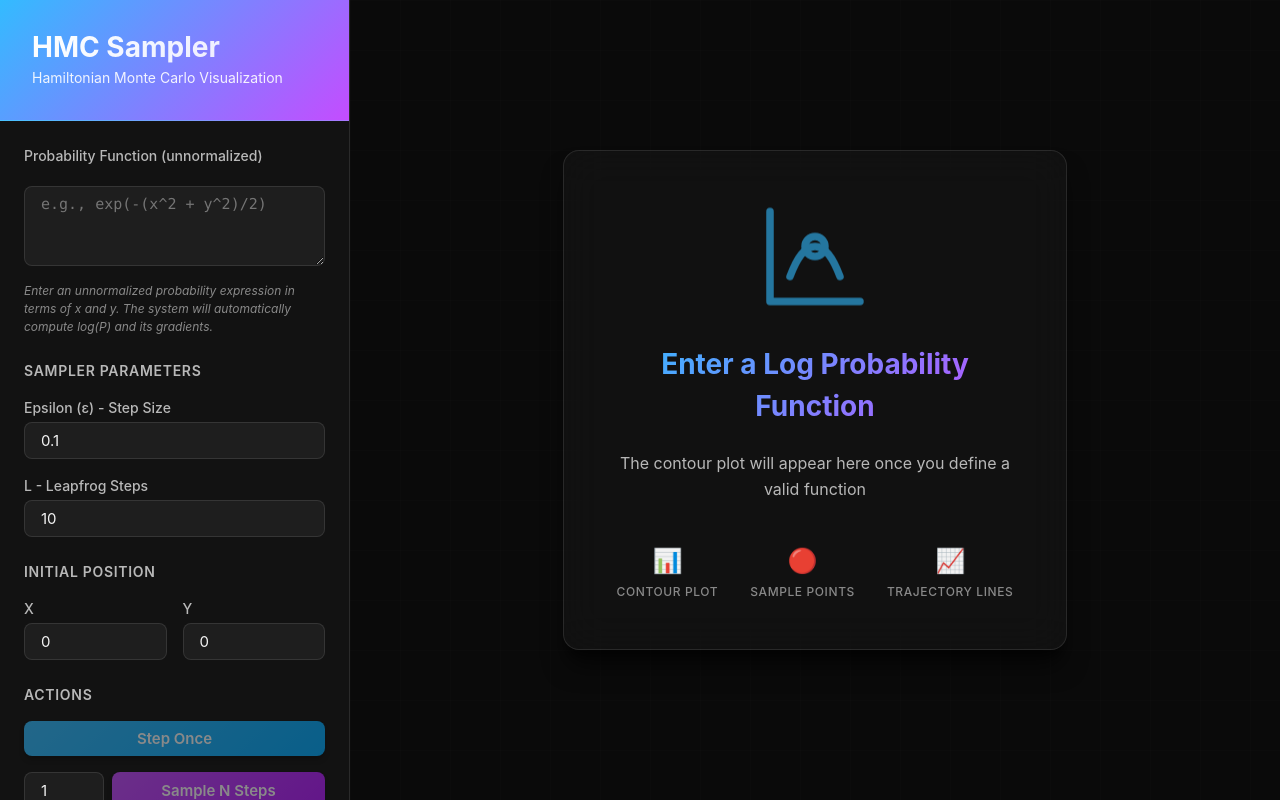
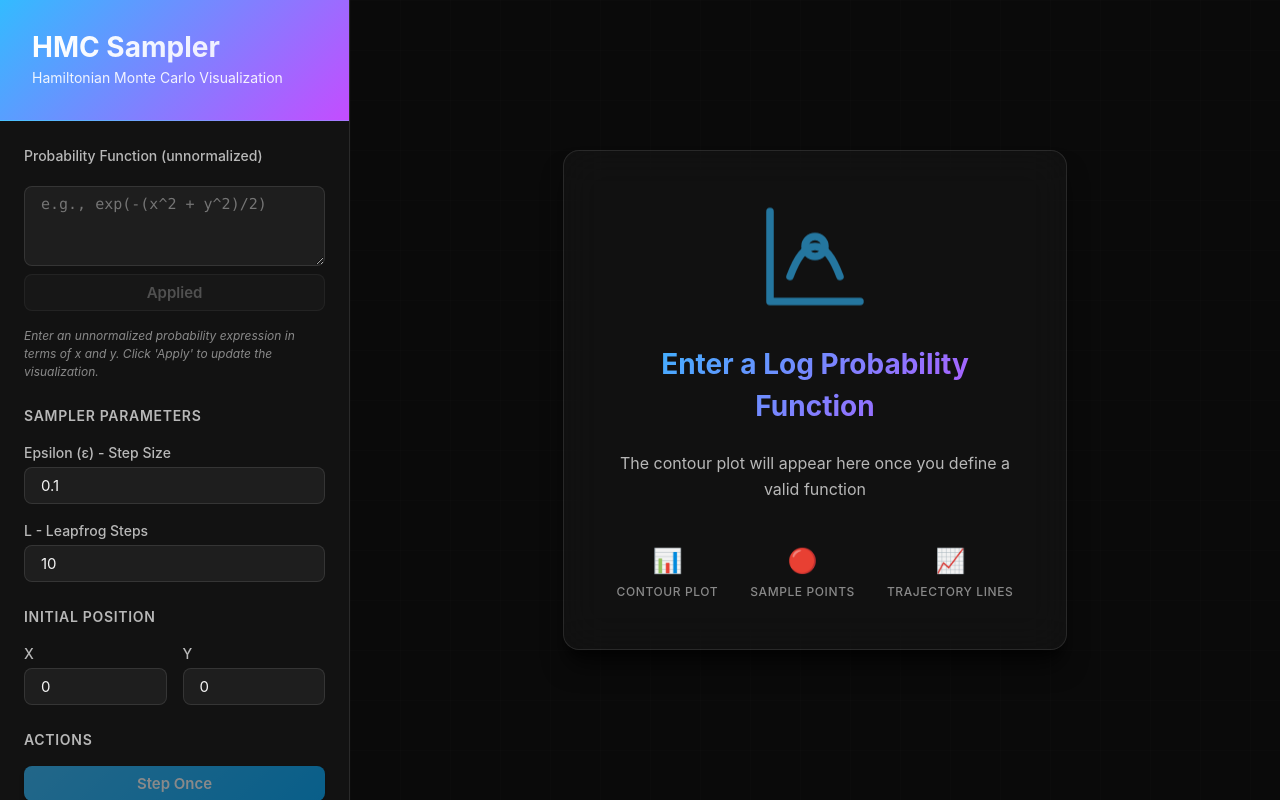
Before and after one commit to aerubanov/HMC_visualization, a React (Vite) app: page / in a window 1280 px wide. Built offline with nearby package versions, Linux system fonts and the light colour scheme.

Commit message:
add apply button for probability function

```diff
--- a/package.json
+++ b/package.json
@@ -24,6 +24,7 @@
   },
   "devDependencies": {
     "@eslint/js": "^9.39.1",
+    "@testing-library/jest-dom": "^6.9.1",
     "@testing-library/react": "^16.3.0",
     "@testing-library/user-event": "^14.6.1",
     "@types/react": "^18.3.12",
--- a/src/components/Controls.css
+++ b/src/components/Controls.css
@@ -101,6 +101,36 @@
   color: var(--color-text-tertiary);
   margin: 0;
   font-style: italic;
+}
+
+/* Textarea with button layout */
+.textarea-with-button {
+  display: flex;
+  flex-direction: column;
+  gap: var(--space-sm);
+}
+
+.btn-apply {
+  align-self: flex-end;
+  width: auto;
+  min-width: 120px;
+  padding: var(--space-xs) var(--space-lg);
+  font-size: 0.875rem;
+  background: linear-gradient(135deg, var(--color-success) 0%, #059669 100%);
+  color: white;
+  box-shadow: var(--shadow-sm);
+}
+
+.btn-apply:hover:not(:disabled) {
+  transform: translateY(-1px);
+  box-shadow: var(--shadow-md);
+}
+
+.btn-apply:disabled {
+  background: var(--color-surface);
+  color: var(--color-text-tertiary);
+  border: 1px solid var(--color-border);
+  box-shadow: none;
 }
 
 .control-group {
--- a/src/components/Controls.jsx
+++ b/src/components/Controls.jsx
@@ -1,6 +1,6 @@
 import './Controls.css';
 import PropTypes from 'prop-types';
-import { useState } from 'react';
+import { useState, useEffect } from 'react';
 
 function Controls({
   logP,
@@ -17,10 +17,23 @@ function Controls({
   reset,
 }) {
   const [nSteps, setNSteps] = useState(params.steps || 10);
+  const [draftLogP, setDraftLogP] = useState(logP);
+
+  // Sync draft with prop when it changes externally (e.g., on reset)
+  useEffect(() => {
+    setDraftLogP(logP);
+  }, [logP]);
 
   const handleLogPChange = (e) => {
-    setLogP(e.target.value);
+    setDraftLogP(e.target.value);
   };
+
+  const handleApplyLogP = () => {
+    setLogP(draftLogP);
+  };
+
+  // Check if there are unsaved changes
+  const hasUnsavedChanges = draftLogP !== logP;
 
   const handleParamChange = (key, value) => {
     setParams({ [key]: parseFloat(value) });
@@ -49,17 +62,27 @@ function Controls({
           <label htmlFor="logp-input" className="control-label">
             Probability Function (unnormalized)
           </label>
+          <div className="textarea-with-button">
             <textarea
               id="logp-input"
               className="control-textarea"
               placeholder="e.g., exp(-(x^2 + y^2)/2)"
-            value={logP}
+              value={draftLogP}
               onChange={handleLogPChange}
               rows={3}
             />
+            <button
+              className="btn btn-apply"
+              onClick={handleApplyLogP}
+              disabled={!hasUnsavedChanges || !draftLogP.trim()}
+              title="Apply the expression"
+            >
+              {hasUnsavedChanges ? '✓ Apply' : 'Applied'}
+            </button>
+          </div>
           <p className="control-hint">
             Enter an unnormalized probability expression in terms of x and y.
-            The system will automatically compute log(P) and its gradients.
+            Click &apos;Apply&apos; to update the visualization.
           </p>
         </section>
 
--- a/vite.config.js
+++ b/vite.config.js
@@ -1,5 +1,5 @@
-import { defineConfig } from 'vite'
-import react from '@vitejs/plugin-react'
+import { defineConfig } from 'vite';
+import react from '@vitejs/plugin-react';
 
 // https://vite.dev/config/
 export default defineConfig({
@@ -7,5 +7,7 @@ export default defineConfig({
   test: {
     globals: true,
     environment: 'jsdom',
+    css: true,
+    setupFiles: ['./tests/setup.js'],
   },
-})
+});
```
Also changed, not shown: tests/setup.js (added, +1 -0 lines), 2 other files (tests, documents, lock files or other folders). Lines whose indentation alone changed are shown as unchanged.
